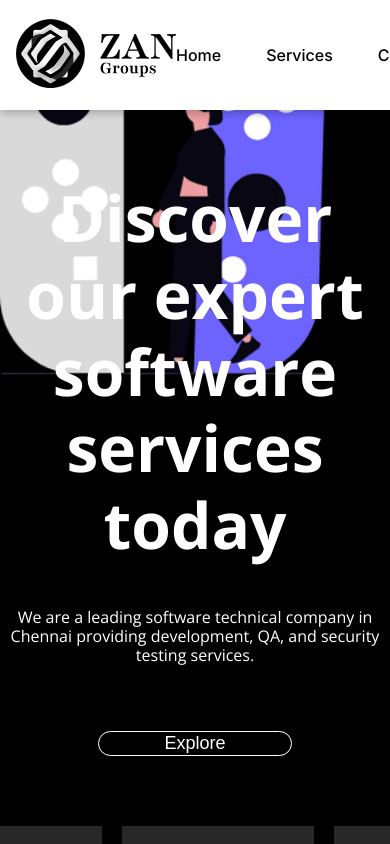
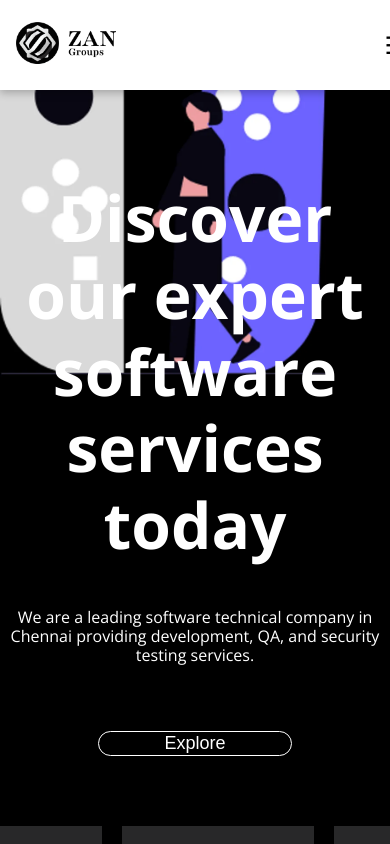
Before and after one commit to umar23-zan/zangroups, a React (Create React App) app: page / in a window 390 px wide. Shown: the top 844 px of the page. Built offline with nearby package versions, Linux system fonts and the light colour scheme.

Commit message:
header css inprovement

```diff
--- a/src/components/Header.js
+++ b/src/components/Header.js
@@ -1,24 +1,33 @@
-import React from 'react'
-import {  Link } from 'react-router-dom';
-import logo from '../images/Logo.png'
-import './header.css'
+import React, { useState } from 'react';
+import { Link } from 'react-router-dom';
+import logo from '../images/Logo.png';
+import './header.css';
 
 const Header = () => {
+  const [menuOpen, setMenuOpen] = useState(false);
+
+  const toggleMenu = () => {
+    setMenuOpen(!menuOpen);
+  };
+
   return (
     <div className='header-section'>
       <div className='header-logo'>
         <img src={logo} alt="logo" />
       </div>
       <div className='header-nav-section'>
-        <div className='header-navlinks'>
-        <Link to="/">Home</Link>
-        <Link to="/services">Services</Link>
-        <Link to="/contact">Contact</Link>
-        <Link to="/career">Career</Link>
+        <div className={`header-navlinks ${menuOpen ? 'open' : ''}`}>
+          <Link to="/" onClick={toggleMenu}>Home</Link>
+          <Link to="/services" onClick={toggleMenu}>Services</Link>
+          <Link to="/contact" onClick={toggleMenu}>Contact</Link>
+          <Link to="/career" onClick={toggleMenu}>Career</Link>
+        </div>
+        <div className='hamburger' onClick={toggleMenu}>
+          ☰
         </div>
       </div>
     </div>
-  )
-}
+  );
+};
 
-export default Header
+export default Header;
--- a/src/components/header.css
+++ b/src/components/header.css
@@ -1,4 +1,5 @@
-.header-section{
+/* header.css */
+.header-section {
   top: 0;
   display: flex;
   flex-direction: row;
@@ -8,29 +9,78 @@
   align-items: center;
   position: fixed;
   background-color: white;
-   font-family: "Inter", serif;
-   padding: 20px 16px;
-   box-shadow: rgba(0, 0, 0, 0.24) 0px 3px 8px;
+  font-family: "Inter", serif;
+  padding: 10px 16px;
+  box-shadow: rgba(0, 0, 0, 0.24) 0px 3px 8px;
+  z-index: 1000;
 }
 
-.header-logo img{
-  width: 160px;
-  height: 69px;
+.header-logo img {
+  width: 120px;
+  height: auto;
 }
 
-.header-navlinks{
+.header-navlinks {
   display: flex;
-  gap: 45px;
+  gap: 20px;
 }
 
-.header-navlinks a{
+.header-navlinks a {
   text-decoration: none;
   color: black;
   font-size: 16px;
   font-weight: 500;
 }
 
-.header-navlinks a:hover{
+.header-navlinks a:hover {
   text-decoration: underline;
+}
 
+/* Responsive Styles */
+@media (max-width: 768px) {
+  .header-navlinks {
+    display: none; /* Hide nav links on smaller screens */
+  }
+
+  .header-section {
+    justify-content: space-between;
+  }
 }
+
+/* For even smaller screens */
+@media (max-width: 480px) {
+  .header-logo img {
+    width: 100px; /* Adjust logo size for very small screens */
+  }
+}
+
+
+
+.hamburger {
+  display: none;
+  font-size: 24px;
+  cursor: pointer;
+}
+
+@media (max-width: 768px) {
+  .header-navlinks {
+    display: none;
+    flex-direction: column;
+    align-items: flex-end;
+    position: absolute;
+    top: 70px;
+    right: 0;
+    background-color: white;
+    width: 100%;
+    padding: 10px;
+    box-shadow: rgba(0, 0, 0, 0.24) 0px 3px 8px;
+  }
+
+  .header-navlinks.open {
+    display: flex;
+  }
+
+  .hamburger {
+    display: block;
+  }
+}
```
